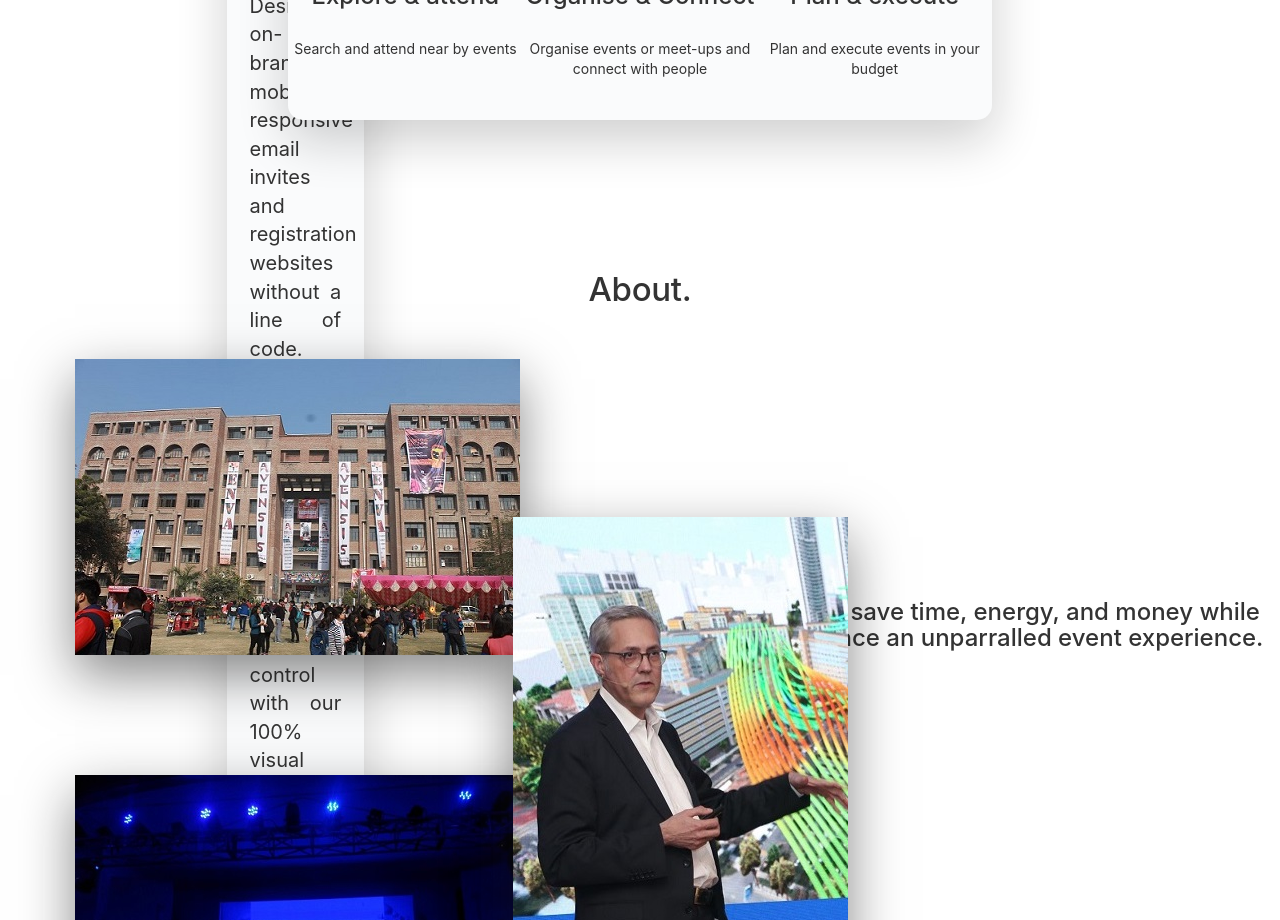
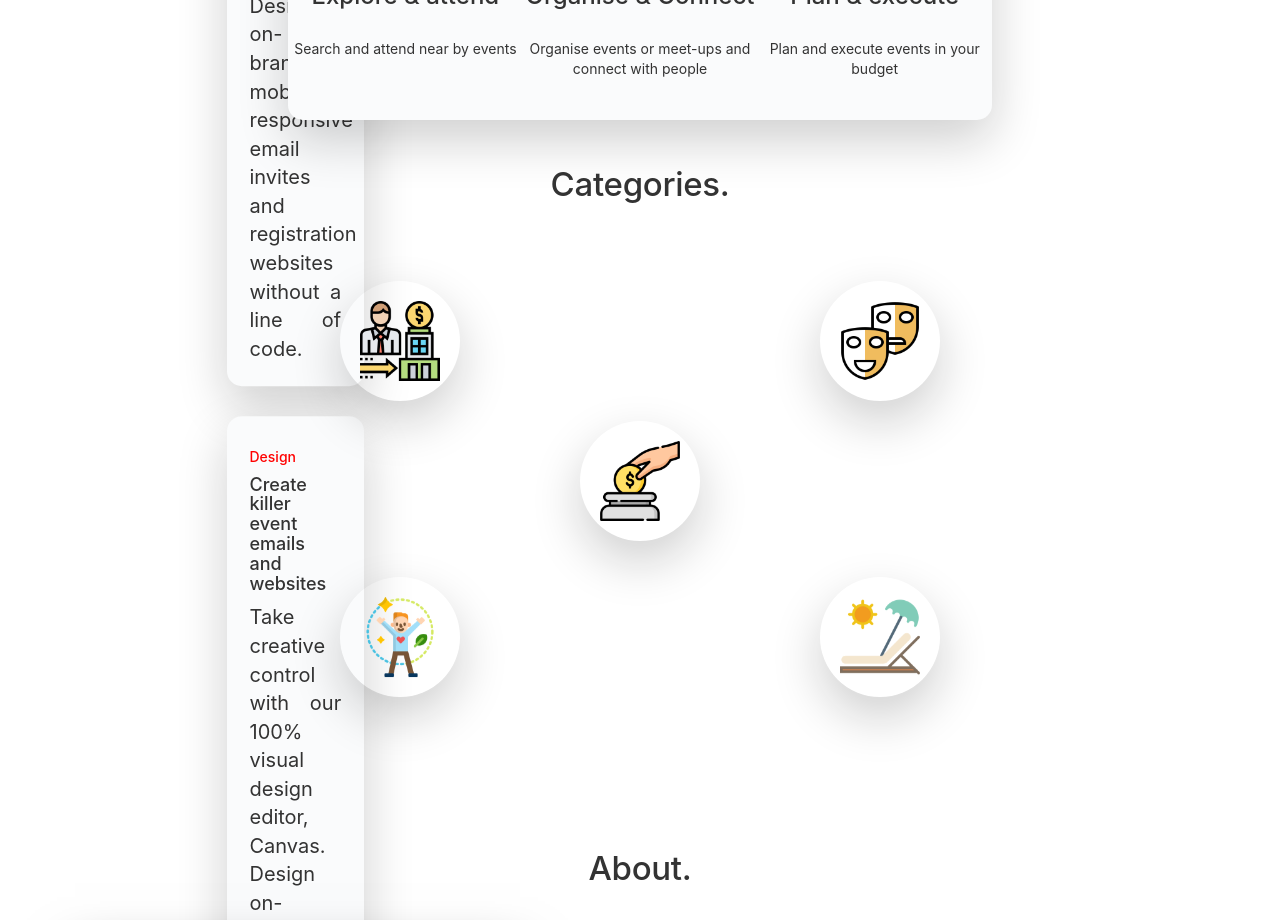
Before and after one commit to divyansh7924/EventsIgnited, a React (Create React App) app: page / in a window 1280 px wide. Shown: the part 2000-2920 px from the top of the page. Built offline with nearby package versions, Linux system fonts and the light colour scheme.

Commit message:
categories shown with animation

```diff
--- a/src/App.css
+++ b/src/App.css
@@ -123,6 +123,15 @@ transform: translate(0%, 20%);
   letter-spacing: -0.03rem;
   margin: 0;
   padding-top: 45px;
+}
+
+#category-head{
+  text-align: center;
+  font-size: 3.3rem;
+  line-height: 1.18;
+  letter-spacing: -0.03rem;
+  margin: 0;
+  padding: 45px 0 75px 0;
 }
 
 #features-head{
@@ -336,8 +345,8 @@ div.vertical-line{
   animation: mover 2s infinite  alternate;
 }
 .vert-move-delays {
-  -webkit-animation: mover 3s infinite  alternate;
-  animation: mover 3s infinite  alternate;
+  -webkit-animation: movers 2s infinite  alternate;
+  animation: movers 2s infinite  alternate;
 }
 @-webkit-keyframes mover {
   0% { transform: translateY(0); }
@@ -346,6 +355,15 @@ div.vertical-line{
 @keyframes mover {
   0% { transform: translateY(0); }
   100% { transform: translateY(-10px); }
+}
+
+@-webkit-keyframes movers {
+  0% { transform: translateY(0); }
+  100% { transform: translateY(10px); }
+}
+@keyframes movers {
+  0% { transform: translateY(0); }
+  100% { transform: translateY(10px); }
 }
 
 .about-us{
@@ -573,3 +591,120 @@ margin-bottom: 155px;
   }
 
 }
+
+#ourteam {
+  /* background: url(./3.jpg) center center no-repeat; */
+
+  color: white;
+  background-size: cover;
+  height: auto;
+  overflow: hidden;
+  position: relative;
+  background-attachment: fixed;
+  background-position: center;
+  background-repeat: no-repeat;
+  background-size: cover;
+  width: 100%;
+  padding-bottom: 90px;
+}
+
+#ourfilter {
+  content: "";
+  position: absolute;
+  top: 0;
+  height: 100%;
+  width: 100%;
+  right: 0;
+  bottom: 0;
+  left: 0;
+  background-image: linear-gradient(to top, #000000, #391a21, #6f2b37, #a93d48, #e55353);
+}
+
+#teamdata {
+  position: relative;
+  /* top: 50%; */
+  /* left: 50%; */
+  /* transform: translate(-50%, -50%); */
+  text-align: center;
+}
+
+#teamdata2 {
+  display: none;
+}
+
+#teamdata p {
+  font-size: 70px;
+  font-weight: 500;
+}
+
+.teamphoto {
+  position: relative;
+  text-align: center;
+  display: flex;
+  flex-direction: row;
+  justify-content: center;
+  align-items: center;
+  flex-wrap: wrap;
+  /* width: 880px; */
+  margin: auto;
+}
+
+.gallery-item {
+  border-radius: 50%;
+  width: 120px;
+  height: 120px;
+  margin: 10px 180px;
+  text-decoration: none;
+  box-shadow: 0 20px 50px rgba(17,17,17,0.2);
+  -webkit-align-items: center;
+  align-items: center;
+}
+
+.gallery-item img {
+  position: relative;
+    /* border-radius: 50%; */
+    width: 80px;
+    height: 80px;
+    /* margin: 10px; */
+    /* text-decoration: none; */
+    /* top: 0; */
+    /* bottom: 0; */
+    /* left: 0; */
+    /* right: 0; */
+    /* margin: auto; */
+    transform: translate(0%,25%);
+}
+
+.text-wrapper {
+  position: relative;
+  width: 200px;
+  height: 200px;
+  border-radius: 50%;
+  display: flex;
+  flex-direction: column;
+  justify-content: center;
+  text-align: center;
+  flex-wrap: wrap;
+  color: #000;
+  opacity: 0;
+  margin-top: -216px;
+  margin-left: 10px;
+}
+
+.text-wrapper:hover {
+  transition: all 0.8s ease;
+  background: white;
+  opacity: 0.7;
+  box-shadow: 0px 8px 16px 0px rgba(0, 0, 0, 0.2);
+}
+
+#teamphoto2 {
+  position: relative;
+  text-align: center;
+  display: flex;
+  flex-direction: row;
+  justify-content: center;
+  align-items: center;
+  flex-wrap: wrap;
+  width: auto
+}
--- a/src/index.js
+++ b/src/index.js
@@ -79,27 +79,6 @@ class Message extends React.Component{
                     </div>
                 </div>
                 </div>
-                {/* <div className="categories">
-                        <div className="categories-column-1">
-                            <div class="vert-move-delay circle">
-                                <img src={brokerage} className="illustration-categories"/>
-                            </div>
-                            <div className="vert-move-delays circle">
-                                <img src={theater} className="illustration-categories"/>
-                            </div>
-                            <div className="vert-move-delay circle end">
-                                <img src={donation} className="illustration-categories"/>
-                            </div>
-                        </div>
-                        <div className="categories-column-2 row">
-                            <div class="vert-move-delay circle">
-                                <img src={healthy} className="illustration-categories"/>
-                            </div>
-                            <div className="vert-move-delays circle">
-                                <img src={holiday} className="illustration-categories"/>
-                            </div>
-                        </div>
-                </div> */}
                 <div className="features">
                 <h4 id="features-head">Features.</h4>
                 <div className="row">
@@ -131,6 +110,53 @@ class Message extends React.Component{
                         </div>
                     </div>
                 </div>
+                {/* <div className="categories">
+                        <div className="categories-column-1">
+                            <div class="vert-move-delay circle">
+                                <img src={brokerage} className="illustration-categories"/>
+                            </div>
+                            <div className="vert-move-delays circle">
+                                <img src={theater} className="illustration-categories"/>
+                            </div>
+                            <div className="vert-move-delay circle end">
+                                <img src={donation} className="illustration-categories"/>
+                            </div>
+                        </div>
+                        <div className="categories-column-2">
+                            <div class="vert-move-delay circle">
+                                <img src={healthy} className="illustration-categories"/>
+                            </div>
+                            <div className="vert-move-delays circle">
+                                <img src={holiday} className="illustration-categories"/>
+                            </div>
+                        </div>
+                </div> */}
+
+            <div id="teamdata">
+            <h4 id="category-head">Categories.</h4>
+                <div class="teamphoto">
+                    <a class="gallery-item vert-move-delay" href="#">
+                        <img src={brokerage}/>
+                    </a>
+                    <a class="gallery-item vert-move-delay" href="#">
+                        <img src={theater}/>
+                    </a>
+                    <a class="gallery-item vert-move-delay" href="#">
+                        <img src={donation}/>
+                    </a>
+                </div>
+                <div id="teamphoto2">
+                    <a class="gallery-item vert-move-delays" href="#">
+                            <img src={healthy}/>
+                    </a>
+                    <a class="gallery-item vert-move-delays" href="#">
+                        <img src={holiday}/>
+                    </a>
+
+                </div>
+            </div>
+
+
                 <div>
                 <h4 id="about-head">About.</h4>
                     <div className="about-us flex-row">
```
